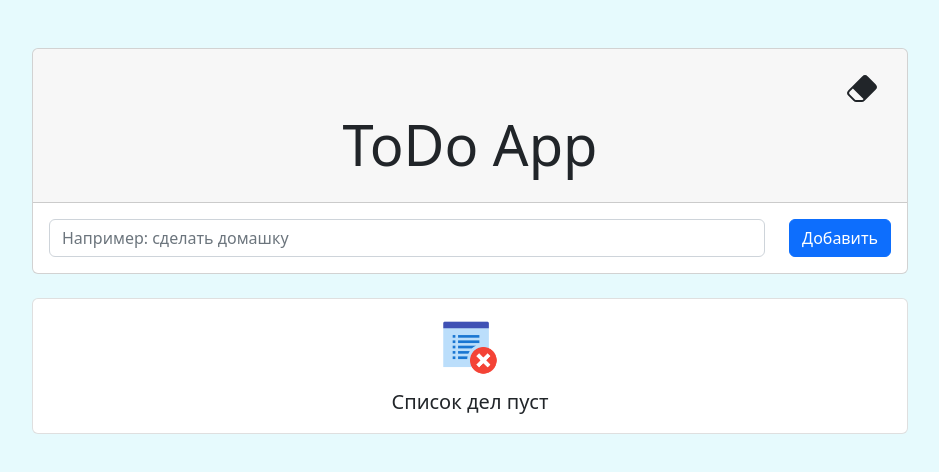
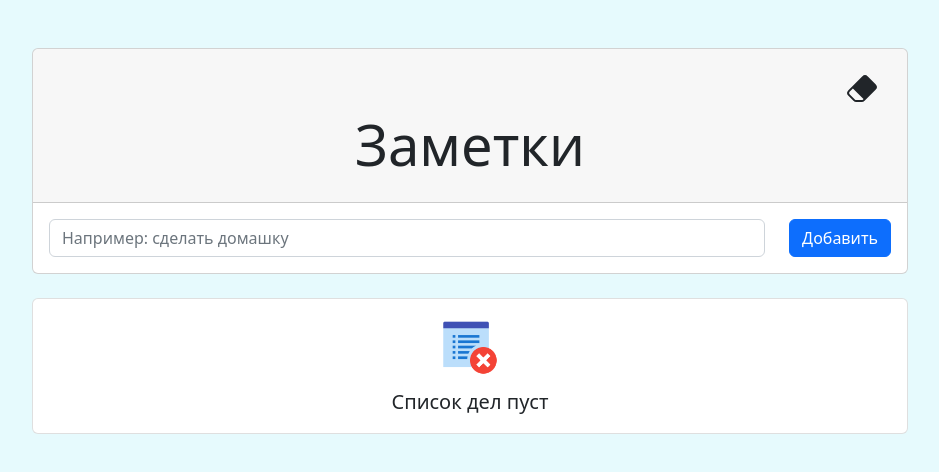
Before and after one commit to Ismoil2888/todo-app-new, a plain HTML site: page index.html in a window 1280 px wide. Shown: the whole page, without its empty margins (170-1109 px from the left). Drawn offline with nearby package versions, Linux system fonts and the light colour scheme.

Commit message:
Update index.html

```diff
--- a/index.html
+++ b/index.html
@@ -25,7 +25,7 @@
               </svg>
             </button>
           </div>
-          <h2 class="display-4 text-center ">ToDo App</h2>
+          <h2 class="display-4 text-center ">Заметки</h2>
         </div>
         <form class="rounded row align-items-start card-body" id="taskForm">
           <div class="col">
```
